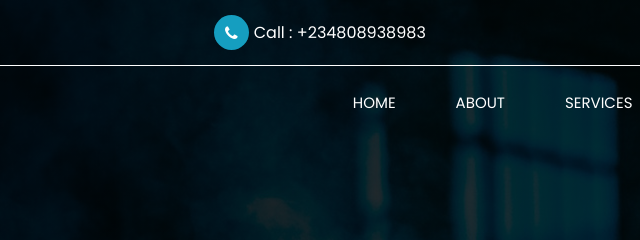
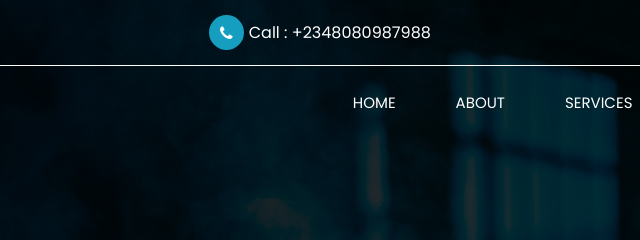
Before and after one commit to Johnlee41/finter-html, a plain HTML site: page index.html in a window 1280 px wide. Shown: the top 240 px of the page, 180-820 px from the left. Drawn offline with nearby package versions, Linux system fonts and the light colour scheme; some packages are replaced by stand-ins of ours.

Commit message:
Update index.html

```diff
--- a/index.html
+++ b/index.html
@@ -52,7 +52,7 @@
             <a href="">
               <i class="fa fa-phone" aria-hidden="true"></i>
               <span>
-                Call : +234808938983
+                Call : +2348080987988
               </span>
             </a>
             <a href="">
```
